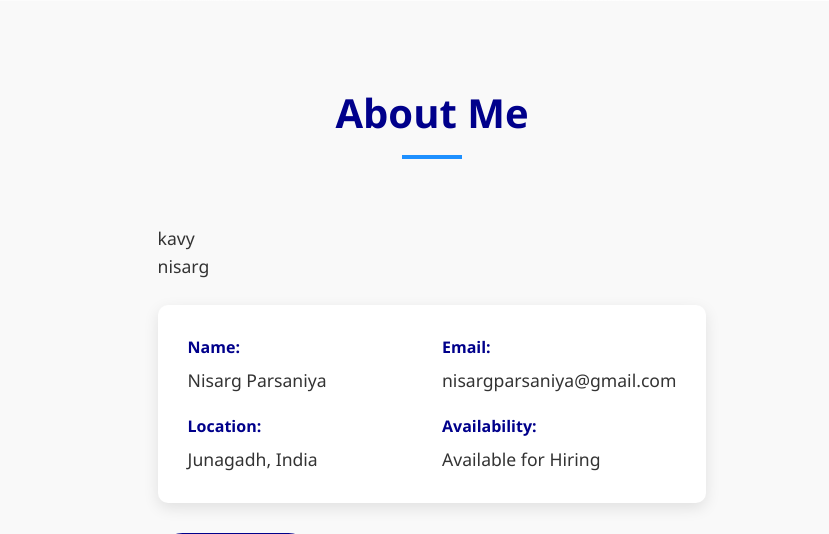
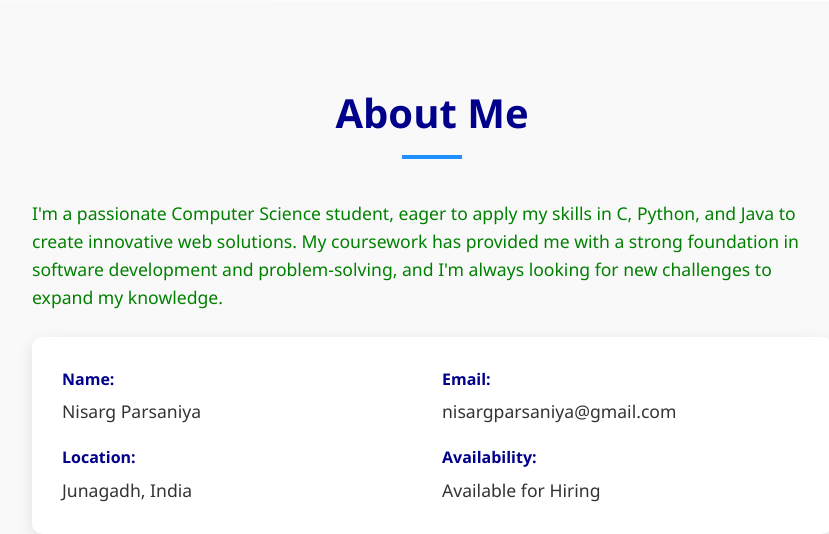
Before and after one commit to nisargparsaniya/Portfolio, a Django app: page / in a window 1280 px wide. Shown: the part 799-1333 px from the top of the page, without its empty margins (208-1037 px from the left). Run offline with Django 5.2, Linux system fonts and the light colour scheme; data comes from the database, SQL or seed files in the repository.

Commit message:
Update nisarg.html

```diff
--- a/nisarg/acc/templates/nisarg.html
+++ b/nisarg/acc/templates/nisarg.html
@@ -1121,7 +1121,7 @@
             <div class="about-content">
                 <div class="about-text">
 
-                    <p style="color: green;"><p>kavy<br>nisarg</p></p>
+                    <p style="color: green;">I'm a passionate Computer Science student, eager to apply my skills in C, Python, and Java to create innovative web solutions. My coursework has provided me with a strong foundation in software development and problem-solving, and I'm always looking for new challenges to expand my knowledge.</p>
 
                     <div class="personal-info">
                         <div class="info-item">
```
